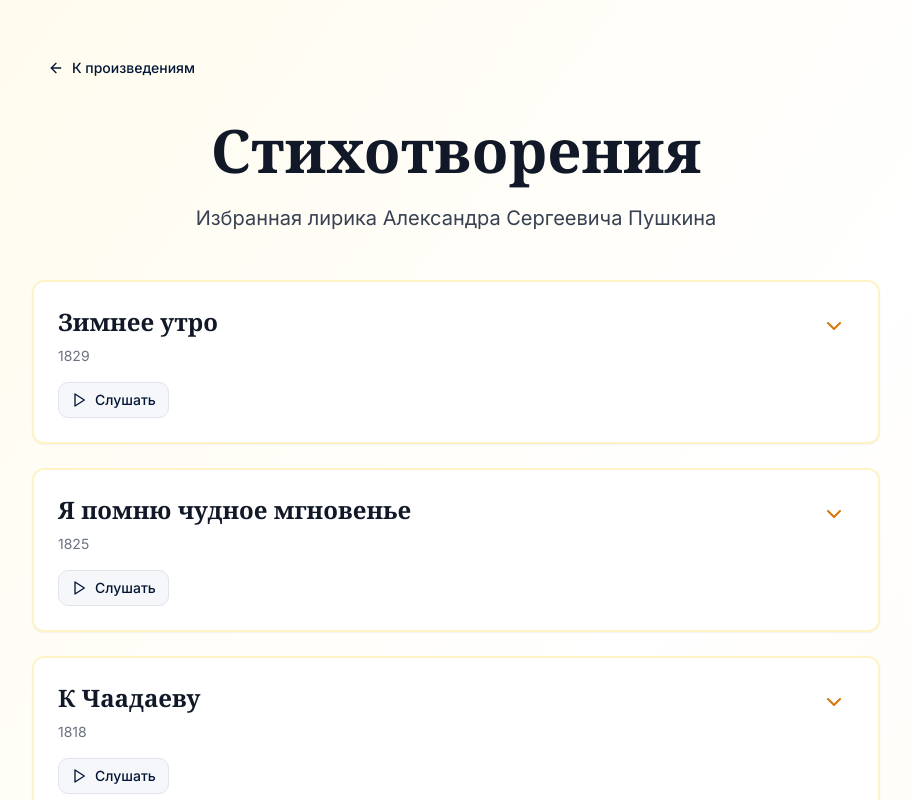
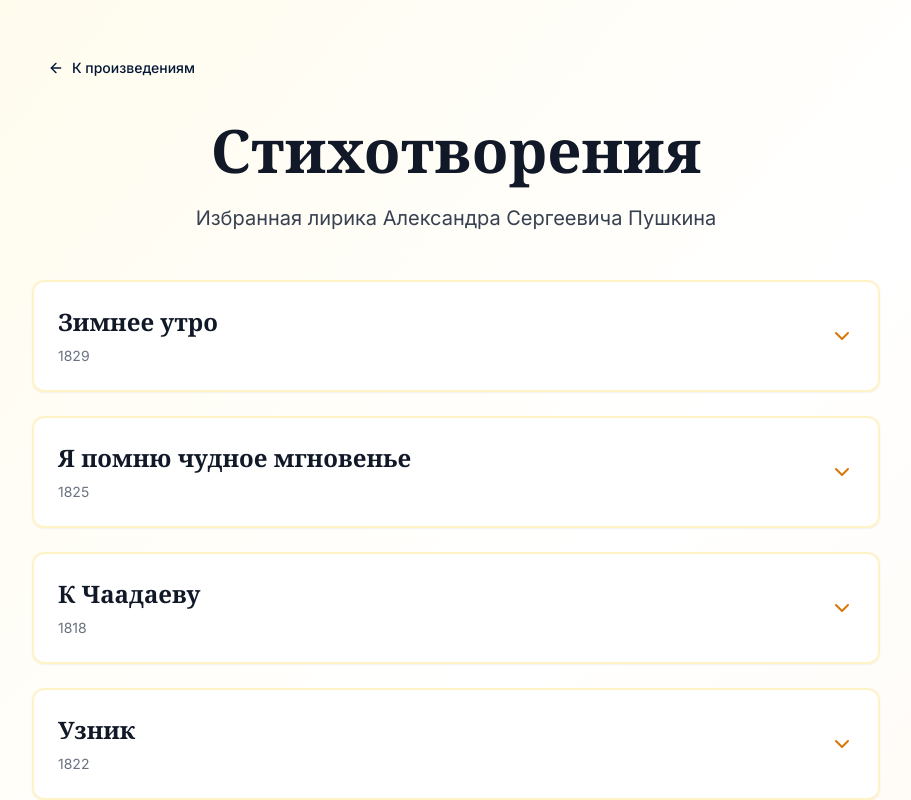
Before and after one commit to pr-poehali-dev/no-keyboard-symbols-site, a React (Vite) app: page /poems in a window 1280 px wide. Shown: the top 800 px of the page, without its empty margins (184-1095 px from the left). Built offline with nearby package versions, Linux system fonts and the light colour scheme.

Commit message:
Исправить загрузку аудиозаписей

```diff
--- a/src/pages/Poems.tsx
+++ b/src/pages/Poems.tsx
@@ -2,30 +2,15 @@ import { Link } from "react-router-dom";
 import { Button } from "@/components/ui/button";
 import { Card } from "@/components/ui/card";
 import Icon from "@/components/ui/icon";
-import { useState, useRef } from "react";
+import { useState } from "react";
 
 const Poems = () => {
   const [selectedPoem, setSelectedPoem] = useState<number | null>(null);
-  const [playingPoem, setPlayingPoem] = useState<number | null>(null);
-  const audioRef = useRef<HTMLAudioElement | null>(null);
-
-  const handlePlayPause = (index: number) => {
-    if (playingPoem === index) {
-      audioRef.current?.pause();
-      setPlayingPoem(null);
-    } else {
-      if (audioRef.current) {
-        audioRef.current.pause();
-      }
-      setPlayingPoem(index);
-    }
-  };
 
   const poems = [
     {
       title: "Зимнее утро",
       year: "1829",
-      audioUrl: "https://russianliterature.org/audio/pushkin/winter-morning.mp3",
       text: [
         "Мороз и солнце; день чудесный!",
         "Еще ты дремлешь, друг прелестный —",
@@ -52,7 +37,6 @@ const Poems = () => {
     {
       title: "Я помню чудное мгновенье",
       year: "1825",
-      audioUrl: "https://russianliterature.org/audio/pushkin/wonderful-moment.mp3",
       text: [
         "Я помню чудное мгновенье:",
         "Передо мной явилась ты,",
@@ -73,7 +57,6 @@ const Poems = () => {
     {
       title: "К Чаадаеву",
       year: "1818",
-      audioUrl: "https://russianliterature.org/audio/pushkin/to-chaadaev.mp3",
       text: [
         "Любви, надежды, тихой славы",
         "Недолго нежил нас обман,",
@@ -97,7 +80,6 @@ const Poems = () => {
     {
       title: "Узник",
       year: "1822",
-      audioUrl: "https://russianliterature.org/audio/pushkin/prisoner.mp3",
       text: [
         "Сижу за решеткой в темнице сырой.",
         "Вскормленный в неволе орел молодой,",
@@ -118,7 +100,6 @@ const Poems = () => {
     {
       title: "Песнь о вещем Олеге",
       year: "1822",
-      audioUrl: "https://russianliterature.org/audio/pushkin/prophetic-oleg.mp3",
       text: [
         "Как ныне сбирается вещий Олег",
         "Отмстить неразумным хазарам,",
@@ -138,7 +119,6 @@ const Poems = () => {
     {
       title: "Во глубине сибирских руд",
       year: "1827",
-      audioUrl: "https://russianliterature.org/audio/pushkin/siberian-mines.mp3",
       text: [
         "Во глубине сибирских руд",
         "Храните гордое терпенье,",
@@ -185,41 +165,24 @@ const Poems = () => {
               key={index}
               className="overflow-hidden border-2 border-amber-100 hover:border-amber-300 transition-all bg-white"
             >
-              <div className="p-5 sm:p-6">
-                <div className="flex items-start justify-between gap-4 mb-4">
+              <button
+                onClick={() => setSelectedPoem(selectedPoem === index ? null : index)}
+                className="w-full p-5 sm:p-6 text-left hover:bg-amber-50/50 transition-colors"
+              >
+                <div className="flex items-center justify-between gap-4">
                   <div className="flex-1">
                     <h3 className="text-xl sm:text-2xl font-bold text-gray-900 mb-1 sm:mb-2 font-serif">
                       {poem.title}
                     </h3>
                     <p className="text-xs sm:text-sm text-gray-500">{poem.year}</p>
                   </div>
-                  <button
-                    onClick={() => setSelectedPoem(selectedPoem === index ? null : index)}
-                    className="p-2 hover:bg-amber-100 rounded-full transition-colors"
-                  >
-                    <Icon
-                      name={selectedPoem === index ? "ChevronUp" : "ChevronDown"}
-                      size={24}
-                      className="text-amber-600"
-                    />
-                  </button>
+                  <Icon
+                    name={selectedPoem === index ? "ChevronUp" : "ChevronDown"}
+                    size={24}
+                    className="text-amber-600 flex-shrink-0"
+                  />
                 </div>
-
-                <div className="flex gap-2">
-                  <Button
-                    onClick={() => handlePlayPause(index)}
-                    variant="outline"
-                    size="sm"
-                    className="gap-2"
-                  >
-                    <Icon
-                      name={playingPoem === index ? "Pause" : "Play"}
-                      size={16}
-                    />
-                    {playingPoem === index ? "Пауза" : "Слушать"}
-                  </Button>
-                </div>
-              </div>
+              </button>
 
               {selectedPoem === index && (
                 <div className="px-5 sm:px-6 pb-5 sm:pb-6">
@@ -233,16 +196,6 @@ const Poems = () => {
                     </div>
                   </div>
                 </div>
-              )}
-
-              {playingPoem === index && (
-                <audio
-                  ref={audioRef}
-                  src={poem.audioUrl}
-                  autoPlay
-                  onEnded={() => setPlayingPoem(null)}
-                  className="hidden"
-                />
               )}
             </Card>
           ))}
```
